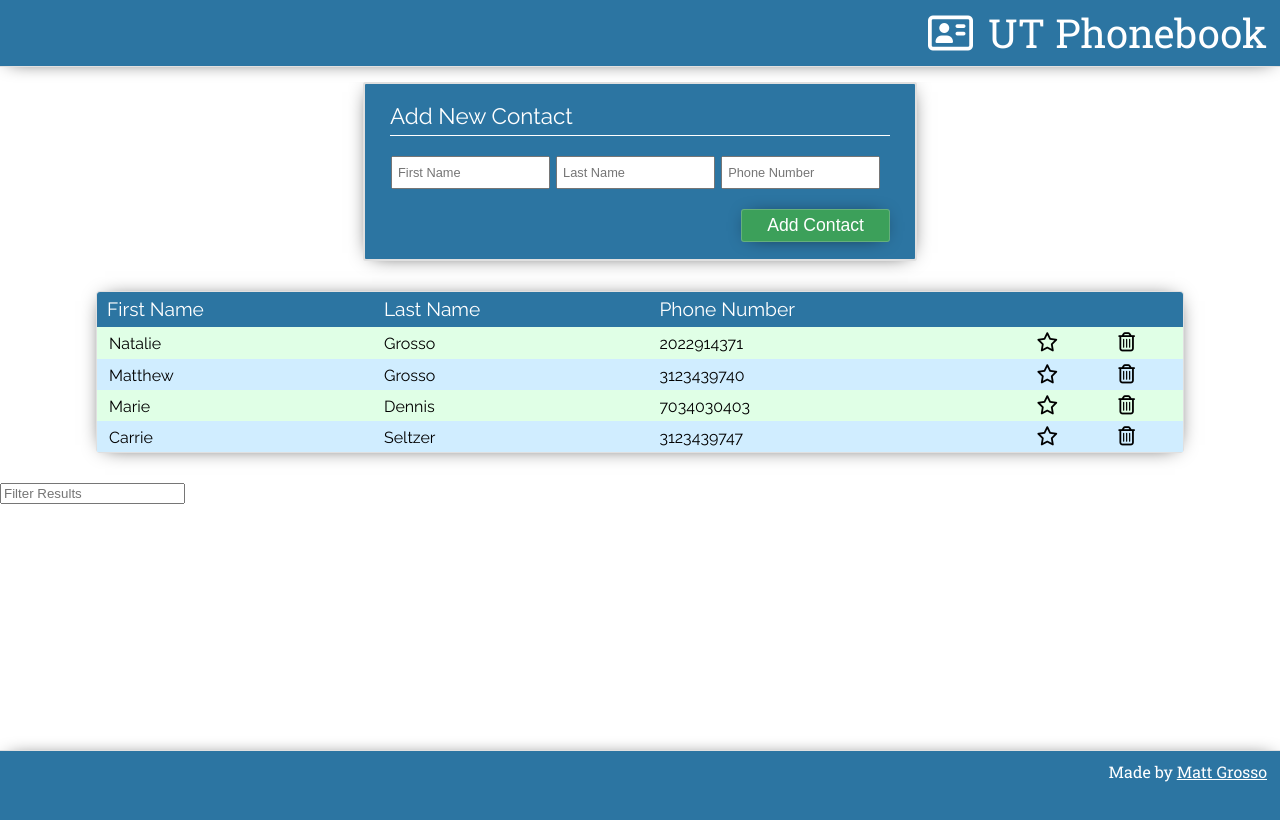
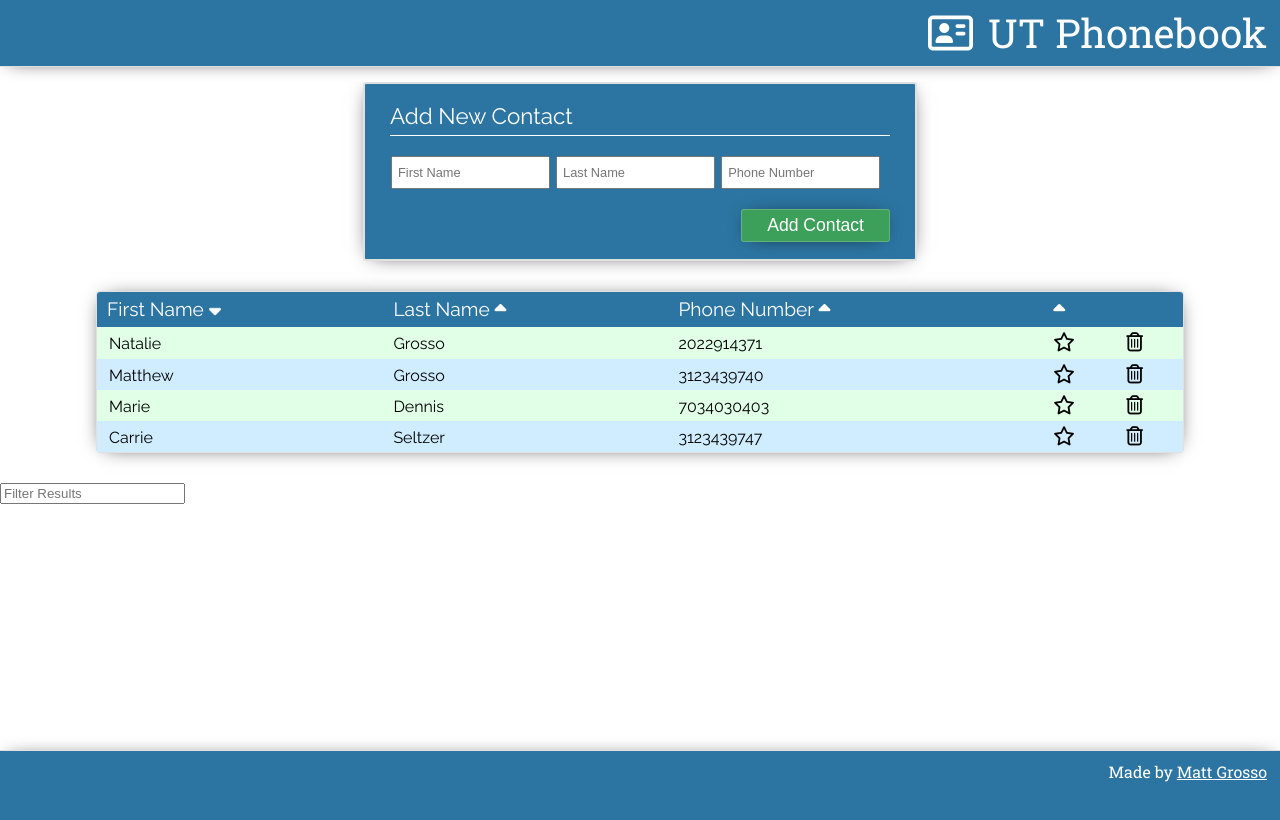
Before and after one commit to mattgrosso/UTCodingTest, a website: page src/index.html in a window 1280 px wide. Both pictures are taken after a click on the element "First Name". Drawn offline with nearby package versions, Linux system fonts and the light colour scheme; files that its build step writes are made by us from their sources.

Commit message:
Added star functionality and sorting arrows.

```diff
--- a/src/index.html
+++ b/src/index.html
@@ -28,10 +28,21 @@
         <table>
           <thead>
             <tr>
-              <th ng-click="phonebook.sortColumn = 'firstName'; phonebook.sortReverse = !phonebook.sortReverse">First Name</th>
-              <th ng-click="phonebook.sortColumn = 'lastName'; phonebook.sortReverse = !phonebook.sortReverse">Last Name</th>
-              <th ng-click="phonebook.sortColumn = 'phone'; phonebook.sortReverse = !phonebook.sortReverse">Phone Number</th>
-              <th></th>
+              <th ng-click="phonebook.sortColumn = 'firstName'; phonebook.sortReverse = !phonebook.sortReverse">
+                First Name
+                <i ng-class="{caretPointDown: (phonebook.sortColumn === 'firstName') && phonebook.sortReverse}" class="fa fa-caret-up" aria-hidden="true"></i>
+              </th>
+              <th ng-click="phonebook.sortColumn = 'lastName'; phonebook.sortReverse = !phonebook.sortReverse">
+                Last Name
+                <i ng-class="{caretPointDown: (phonebook.sortColumn === 'lastName') && phonebook.sortReverse}" class="fa fa-caret-up" aria-hidden="true"></i>
+              </th>
+              <th ng-click="phonebook.sortColumn = 'phone'; phonebook.sortReverse = !phonebook.sortReverse">
+                Phone Number
+                <i ng-class="{caretPointDown: (phonebook.sortColumn === 'phone') && phonebook.sortReverse}" class="fa fa-caret-up" aria-hidden="true"></i>
+              </th>
+              <th ng-click="phonebook.sortColumn = 'star'; phonebook.sortReverse = !phonebook.sortReverse">
+                <i ng-class="{caretPointDown: (phonebook.sortColumn === 'star') && phonebook.sortReverse}" class="fa fa-caret-up" aria-hidden="true"></i>
+              </th>
               <th></th>
             </tr>
           </thead>
@@ -40,9 +51,9 @@
               <td contenteditable ng-blur="phonebook.editContact($event, contact, 'firstName')">{{contact.firstName}}</td>
               <td contenteditable ng-blur="phonebook.editContact($event, contact, 'lastName')">{{contact.lastName}}</td>
               <td contenteditable ng-blur="phonebook.editContact($event, contact, 'phone')">{{contact.phone}}</td>
-              <td class="starButton">
-                <i class="fa fa-star-o" aria-hidden="true"></i>
-                <i class="fa fa-star" aria-hidden="true"></i>
+              <td class="starButton" ng-click="phonebook.starContact(contact)">
+                <i ng-hide="contact.star" class="fa fa-star-o" aria-hidden="true"></i>
+                <i ng-show="contact.star" class="fa fa-star" aria-hidden="true"></i>
               </td>
               <td class="deleteButton" ng-click="phonebook.deleteContact(contact)">
                 <i class="fa fa-trash-o" aria-hidden="true"></i>
--- a/src/js/phonebook.controller.js
+++ b/src/js/phonebook.controller.js
@@ -39,6 +39,15 @@
       this.message = "Contact removed.";
     };
 
+    this.starContact = function starContact(contact) {
+      if (contact.star) {
+        contact.star = 0;
+      } else {
+        contact.star = 1;
+      }
+      console.log(contact);
+    };
+
   }
 
 })();
--- a/src/js/phonebook.factory.js
+++ b/src/js/phonebook.factory.js
@@ -13,25 +13,29 @@
       ID: 294704,
       firstName: "Matthew",
       lastName: "Grosso",
-      phone: "3123439740"
+      phone: "3123439740",
+      star: 0
     },
     {
       ID: 294705,
       firstName: "Carrie",
       lastName: "Seltzer",
-      phone: "3123439747"
+      phone: "3123439747",
+      star: 0
     },
     {
       ID: 294706,
       firstName: "Natalie",
       lastName: "Grosso",
-      phone: "2022914371"
+      phone: "2022914371",
+      star: 0
     },
     {
       ID: 294744,
       firstName: "Marie",
       lastName: "Dennis",
-      phone: "7034030403"
+      phone: "7034030403",
+      star: 0
     },
   ];
 
@@ -52,6 +56,7 @@
 
     if (!duplicate) {
       contact.ID = Math.floor(Math.random()*1000000); // TODO: This is not a secure ID at all. Just a useful workaround for now.
+      contact.star = 0;
       contactsList.push(contact);
     }
   }
--- a/src/scss/_styles.scss
+++ b/src/scss/_styles.scss
@@ -72,6 +72,12 @@ table{
       color: white;
       padding: 8px 0px 8px 10px;
       cursor: pointer;
+      i{
+        transition: all 0.3s ease;
+      }
+      .caretPointDown{
+        transform: rotate3d(1,0,0,180deg);
+      }
     }
     th:nth-of-type(1){
       border-top-left-radius: 3px;
@@ -120,17 +126,11 @@ table{
       }
       .starButton{
         .fa-star{
-          display: none;
-          text-shadow: 0 1px 20px #676767;
+          color: #F2ED5E;
+          text-shadow: 0 0px 7px #676767;
         }
         &:hover{
-          color: #F2ED5E;
-          .fa-star-o{
-            display: none;
-          }
-          .fa-star{
-            display: block;
-          }
+          text-shadow: 0 0px 7px #676767;
         }
       }
     }
```
Also changed, not shown: build/css/main.css, build/index.html, build/js/main.js, 2 other files.
